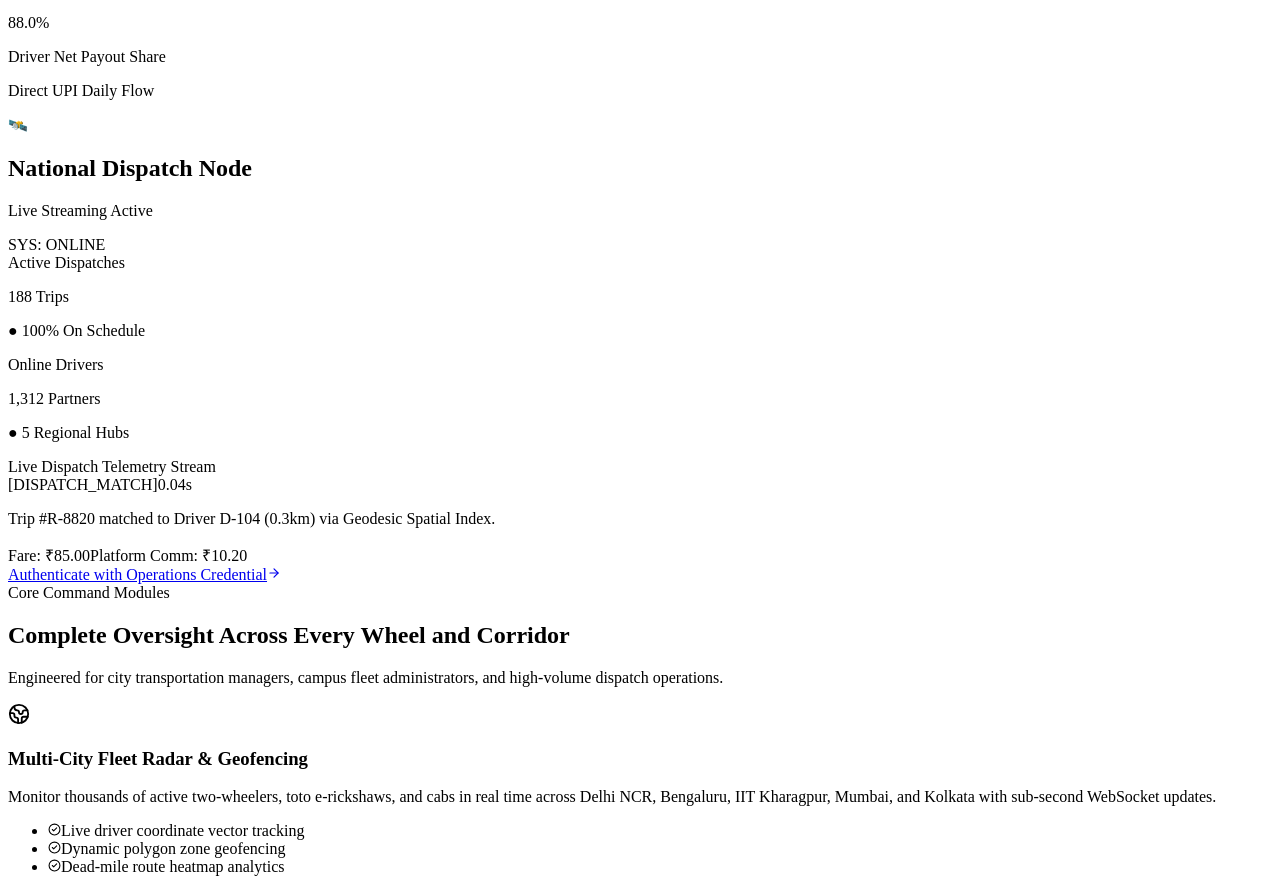
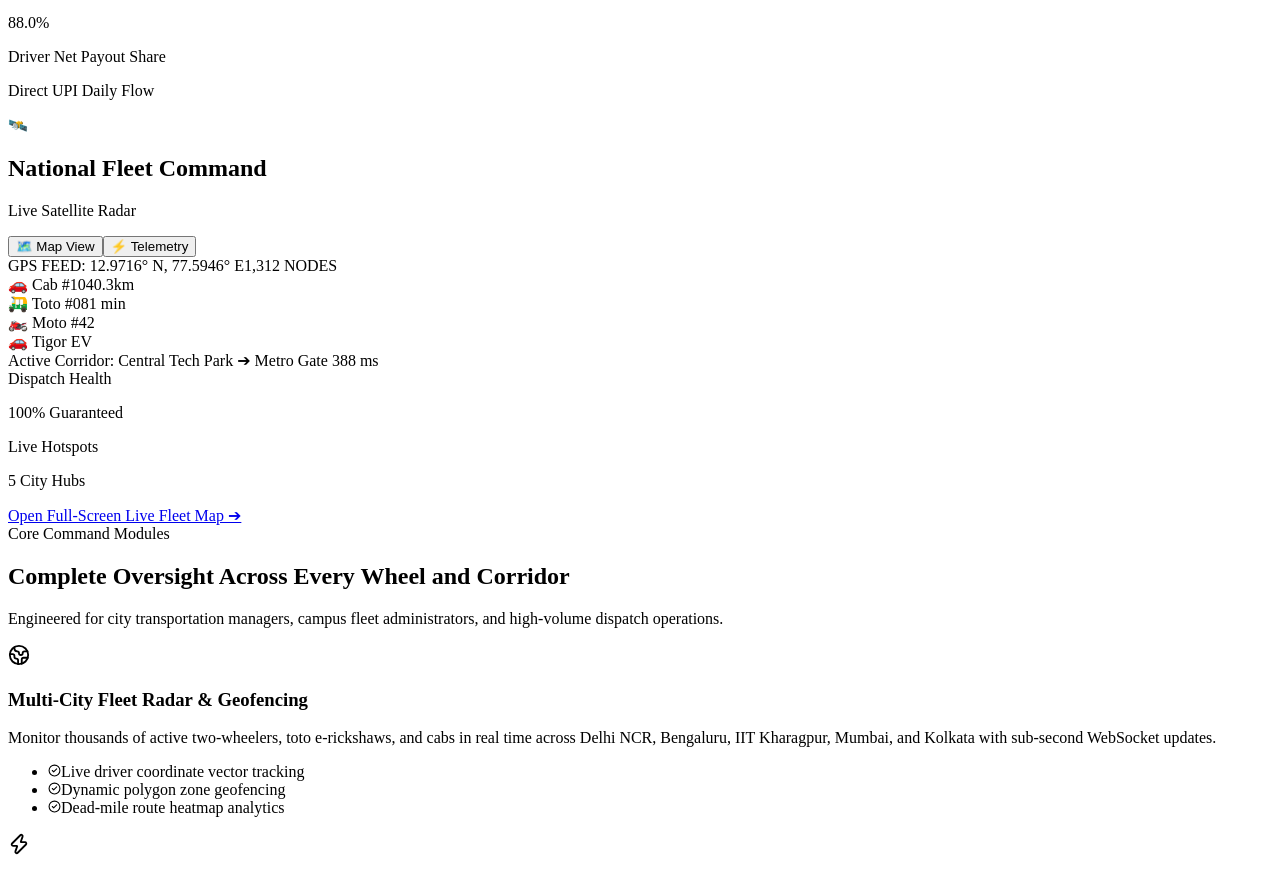
Before and after one commit to Arvindmeen/Ride-Tracker, a React (Vite) app in the folder frontend/: page /admin-portal in a window 1280 px wide. Shown: the part 3828-4708 px from the top of the page. Built offline with nearby package versions, Linux system fonts and the light colour scheme; the HTML template or start-up script is replaced by a standard one.

Commit message:
Auto-scroll to top on page load and add Live Fleet Radar Map Image View for Admin

```diff
--- a/frontend/src/pages/public/AdminLandingPage.jsx
+++ b/frontend/src/pages/public/AdminLandingPage.jsx
@@ -1,4 +1,4 @@
-import React, { useState } from 'react';
+import React, { useState, useEffect } from 'react';
 import { Link, useNavigate } from 'react-router-dom';
 import {
   ShieldCheck, Activity, BarChart2, Zap, Users, Car,
@@ -66,6 +66,12 @@ export default function AdminLandingPage() {
   const navigate = useNavigate();
   const { isAuthenticated, user, role: userRole } = useAuthStore();
   const isAdmin = isAuthenticated && (userRole === 'ADMIN' || user?.role === 'ADMIN');
+  const [activeTab, setActiveTab] = useState('radar');
+
+  // Always start at very top of screen when landing on page
+  useEffect(() => {
+    window.scrollTo({ top: 0, left: 0, behavior: 'instant' });
+  }, []);
 
   return (
     <div className="min-h-screen bg-slate-50 text-slate-900 font-sans flex flex-col">
@@ -132,35 +138,136 @@ export default function AdminLandingPage() {
                 </div>
               </div>
 
-              {/* Right Column: Operations Command Terminal Mockup */}
+              {/* Right Column: Operations Command Terminal & Live Fleet Map Radar Image View */}
               <div className="lg:col-span-5">
-                <div className="bg-white rounded-3xl border border-slate-200 shadow-xl p-6 sm:p-7 space-y-5 relative">
-                  <div className="flex items-center justify-between pb-4 border-b border-slate-100">
-                    <div className="flex items-center gap-2.5">
-                      <div className="w-9 h-9 rounded-xl bg-indigo-600 text-white flex items-center justify-center font-black text-sm shadow-xs">
+                <div className="bg-white rounded-3xl border border-slate-200 shadow-xl overflow-hidden relative">
+
+                  {/* Top Bar with Tab Switcher */}
+                  <div className="p-4 sm:p-5 pb-3 border-b border-slate-100 flex items-center justify-between gap-2">
+                    <div className="flex items-center gap-2">
+                      <div className="w-8 h-8 rounded-xl bg-indigo-600 text-white flex items-center justify-center font-black text-xs shadow-xs">
                         🛰️
                       </div>
                       <div>
-                        <h2 className="text-xs font-black text-slate-900">National Dispatch Node</h2>
+                        <h2 className="text-xs font-black text-slate-900 leading-tight">National Fleet Command</h2>
                         <p className="text-[10px] text-emerald-600 font-bold flex items-center gap-1">
                           <span className="w-1.5 h-1.5 rounded-full bg-emerald-500 animate-pulse" />
-                          Live Streaming Active
+                          Live Satellite Radar
                         </p>
                       </div>
                     </div>
-                    <span className="text-[10px] font-mono font-bold bg-slate-100 text-slate-600 px-2 py-0.5 rounded border border-slate-200">
-                      SYS: ONLINE
+
+                    <div className="flex items-center gap-1 p-0.5 bg-slate-100 rounded-xl text-[10px] font-bold">
+                      <button
+                        type="button"
+                        onClick={() => setActiveTab('radar')}
+                        className={`px-2.5 py-1 rounded-lg transition-all cursor-pointer ${
+                          activeTab === 'radar' ? 'bg-white text-indigo-700 shadow-2xs' : 'text-slate-500 hover:text-slate-800'
+                        }`}
+                      >
+                        🗺️ Map View
+                      </button>
+                      <button
+                        type="button"
+                        onClick={() => setActiveTab('telemetry')}
+                        className={`px-2.5 py-1 rounded-lg transition-all cursor-pointer ${
+                          activeTab === 'telemetry' ? 'bg-white text-indigo-700 shadow-2xs' : 'text-slate-500 hover:text-slate-800'
+                        }`}
+                      >
+                        ⚡ Telemetry
+                      </button>
+                    </div>
+                  </div>
+
+                  {activeTab === 'radar' ? (
+                    /* ── Interactive Fleet Map Radar Image View ── */
+                    <div className="p-4 sm:p-5 space-y-3.5">
+                      {/* Radar Screen Visualizer Canvas */}
+                      <div className="relative w-full h-56 rounded-2xl bg-gradient-to-br from-slate-950 via-slate-900 to-indigo-950 overflow-hidden border border-slate-800 shadow-inner flex flex-col justify-between p-3.5">
+                        {/* Grid lines */}
+                        <div className="absolute inset-0 bg-[linear-gradient(to_right,#33415518_1px,transparent_1px),linear-gradient(to_bottom,#33415518_1px,transparent_1px)] bg-[size:20px_20px] pointer-events-none" />
+
+                        {/* Radar sweep animation */}
+                        <div className="absolute inset-0 bg-[conic-gradient(from_0deg_at_50%_50%,rgba(99,102,241,0.25)_0deg,transparent_60deg)] animate-[spin_4s_linear_infinite] rounded-full pointer-events-none scale-150 origin-center" />
+
+                        {/* Top Overlay Tag */}
+                        <div className="relative z-10 flex items-center justify-between text-[10px] font-mono text-indigo-300">
+                          <span className="flex items-center gap-1.5 bg-black/40 backdrop-blur-xs px-2 py-0.5 rounded-full border border-indigo-500/30">
+                            <span className="w-1.5 h-1.5 rounded-full bg-emerald-400 animate-ping" />
+                            <span>GPS FEED: 12.9716° N, 77.5946° E</span>
+                          </span>
+                          <span className="bg-indigo-600/30 text-indigo-200 px-2 py-0.5 rounded-full font-bold">
+                            1,312 NODES
                           </span>
                         </div>
 
+                        {/* Simulated Vehicle Pins on Map */}
+                        <div className="relative z-10 w-full h-full my-auto flex items-center justify-center">
+                          {/* Concentric radar range rings */}
+                          <div className="absolute w-44 h-44 rounded-full border border-indigo-500/20 pointer-events-none" />
+                          <div className="absolute w-28 h-28 rounded-full border border-indigo-500/30 pointer-events-none" />
+
+                          {/* Center Node */}
+                          <div className="absolute w-3 h-3 rounded-full bg-indigo-500 ring-4 ring-indigo-500/30 shadow-lg shadow-indigo-500" />
+
+                          {/* Moving Vehicle Blips with Labels */}
+                          <div className="absolute -top-1 left-8 flex items-center gap-1 bg-slate-900/90 border border-emerald-500/40 text-[9px] font-bold text-emerald-400 px-1.5 py-0.5 rounded-md shadow-xs animate-bounce">
+                            <span>🚗 Cab #104</span>
+                            <span className="text-white font-mono">0.3km</span>
+                          </div>
+
+                          <div className="absolute bottom-2 right-8 flex items-center gap-1 bg-slate-900/90 border border-blue-500/40 text-[9px] font-bold text-blue-400 px-1.5 py-0.5 rounded-md shadow-xs">
+                            <span>🛺 Toto #08</span>
+                            <span className="text-white font-mono">1 min</span>
+                          </div>
+
+                          <div className="absolute top-8 right-12 flex items-center gap-1 bg-slate-900/90 border border-amber-500/40 text-[9px] font-bold text-amber-300 px-1.5 py-0.5 rounded-md shadow-xs">
+                            <span>🏍️ Moto #42</span>
+                          </div>
+
+                          <div className="absolute bottom-6 left-6 flex items-center gap-1 bg-slate-900/90 border border-purple-500/40 text-[9px] font-bold text-purple-300 px-1.5 py-0.5 rounded-md shadow-xs">
+                            <span>🚗 Tigor EV</span>
+                          </div>
+                        </div>
+
+                        {/* Bottom Live Corridor Pill */}
+                        <div className="relative z-10 flex items-center justify-between text-[10px] text-slate-300 bg-black/50 backdrop-blur-xs px-2.5 py-1 rounded-xl border border-white/10">
+                          <span className="truncate">Active Corridor: Central Tech Park ➔ Metro Gate 3</span>
+                          <span className="font-bold text-emerald-400 font-mono ml-2">88 ms</span>
+                        </div>
+                      </div>
+
+                      {/* Live Status Cards */}
+                      <div className="grid grid-cols-2 gap-2.5">
+                        <div className="bg-slate-50 p-2.5 rounded-xl border border-slate-200">
+                          <span className="text-[10px] font-bold text-slate-400 uppercase">Dispatch Health</span>
+                          <p className="text-sm font-black text-slate-900 mt-0.5">100% Guaranteed</p>
+                        </div>
+                        <div className="bg-slate-50 p-2.5 rounded-xl border border-slate-200">
+                          <span className="text-[10px] font-bold text-slate-400 uppercase">Live Hotspots</span>
+                          <p className="text-sm font-black text-slate-900 mt-0.5">5 City Hubs</p>
+                        </div>
+                      </div>
+
+                      {/* Action Button */}
+                      <Link
+                        to="/admin/live-map"
+                        className="w-full py-3 rounded-xl bg-gradient-to-r from-indigo-600 to-blue-600 hover:from-indigo-500 hover:to-blue-500 text-white font-black text-xs transition-all flex items-center justify-center gap-1.5 shadow-md shadow-indigo-600/25 active:scale-95 cursor-pointer"
+                      >
+                        <span>Open Full-Screen Live Fleet Map ➔</span>
+                      </Link>
+                    </div>
+                  ) : (
+                    /* ── Telemetry Event Stream ── */
+                    <div className="p-4 sm:p-5 space-y-4">
                       {/* Active Telemetry Tickers */}
                       <div className="grid grid-cols-2 gap-3 text-left">
-                    <div className="bg-slate-50 p-3.5 rounded-2xl border border-slate-200 space-y-1">
+                        <div className="bg-slate-50 p-3 rounded-xl border border-slate-200 space-y-1">
                           <span className="text-[10px] font-bold text-slate-500 uppercase">Active Dispatches</span>
                           <p className="text-xl font-black text-slate-900">188 Trips</p>
                           <p className="text-[10px] text-emerald-600 font-bold">● 100% On Schedule</p>
                         </div>
-                    <div className="bg-slate-50 p-3.5 rounded-2xl border border-slate-200 space-y-1">
+                        <div className="bg-slate-50 p-3 rounded-xl border border-slate-200 space-y-1">
                           <span className="text-[10px] font-bold text-slate-500 uppercase">Online Drivers</span>
                           <p className="text-xl font-black text-slate-900">1,312 Partners</p>
                           <p className="text-[10px] text-blue-600 font-bold">● 5 Regional Hubs</p>
@@ -168,11 +275,11 @@ export default function AdminLandingPage() {
                       </div>
 
                       {/* Live Simulated Event Feed */}
-                  <div className="space-y-2 text-left">
+                      <div className="space-y-1.5 text-left">
                         <span className="text-[10px] font-extrabold uppercase text-slate-400 tracking-wider">
                           Live Dispatch Telemetry Stream
                         </span>
-                    <div className="bg-slate-50 rounded-2xl p-3 border border-slate-200 font-mono text-[11px] space-y-2 text-slate-700">
+                        <div className="bg-slate-50 rounded-xl p-3 border border-slate-200 font-mono text-[11px] space-y-1.5 text-slate-700">
                           <div className="flex items-center justify-between">
                             <span className="text-emerald-700 font-bold">[DISPATCH_MATCH]</span>
                             <span className="text-[10px] text-slate-400">0.04s</span>
@@ -180,7 +287,7 @@ export default function AdminLandingPage() {
                           <p className="text-[10px] text-slate-600 leading-snug">
                             Trip #R-8820 matched to Driver D-104 (0.3km) via Geodesic Spatial Index.
                           </p>
-                      <div className="pt-1.5 border-t border-slate-200 flex justify-between text-[10px] text-slate-500 font-bold">
+                          <div className="pt-1 border-t border-slate-200 flex justify-between text-[10px] text-slate-500 font-bold">
                             <span>Fare: ₹85.00</span>
                             <span className="text-indigo-600">Platform Comm: ₹10.20</span>
                           </div>
@@ -194,6 +301,9 @@ export default function AdminLandingPage() {
                         <span>{isAdmin ? "Launch Operations Console ⚡" : "Authenticate with Operations Credential"}</span>
                         <ArrowRight size={14} />
                       </Link>
+                    </div>
+                  )}
+
                 </div>
               </div>
 
```
Also changed, not shown: frontend/src/App.jsx (+11 -0 lines). Lines whose indentation alone changed are shown as unchanged.
